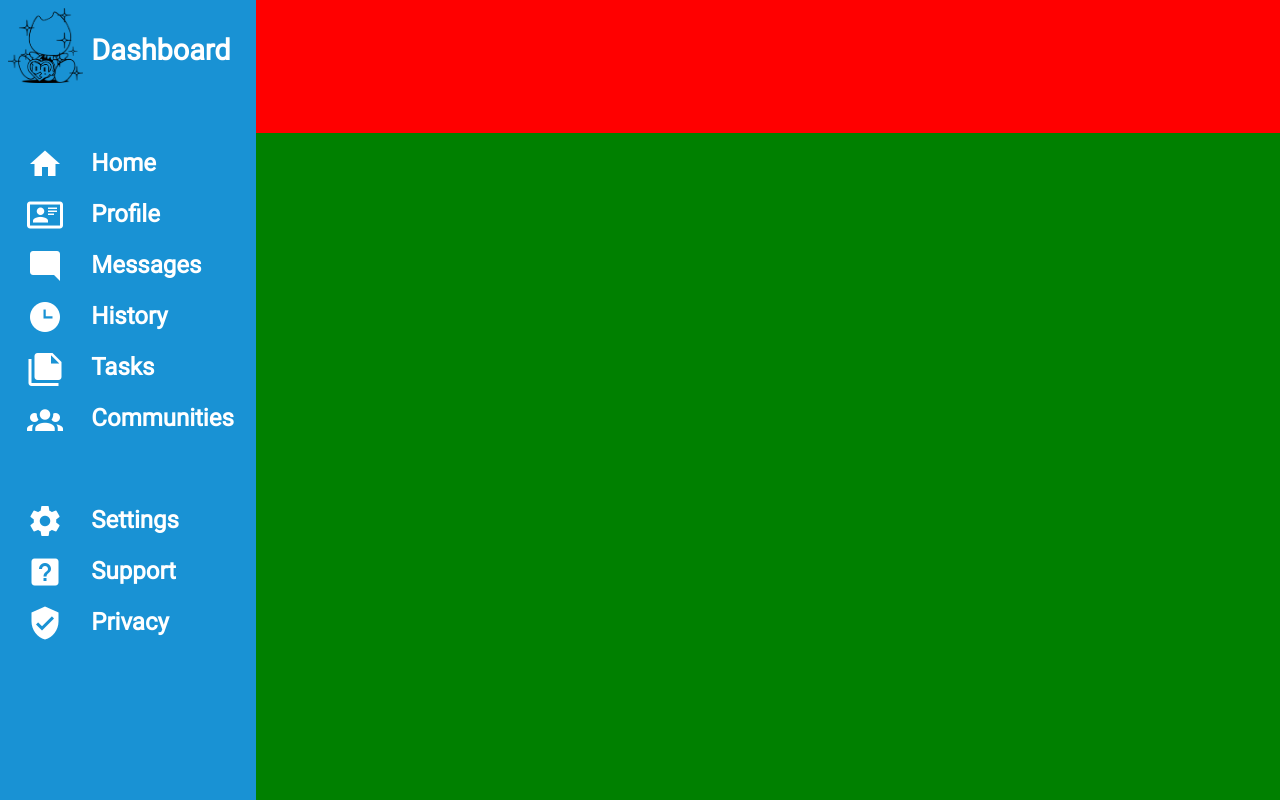
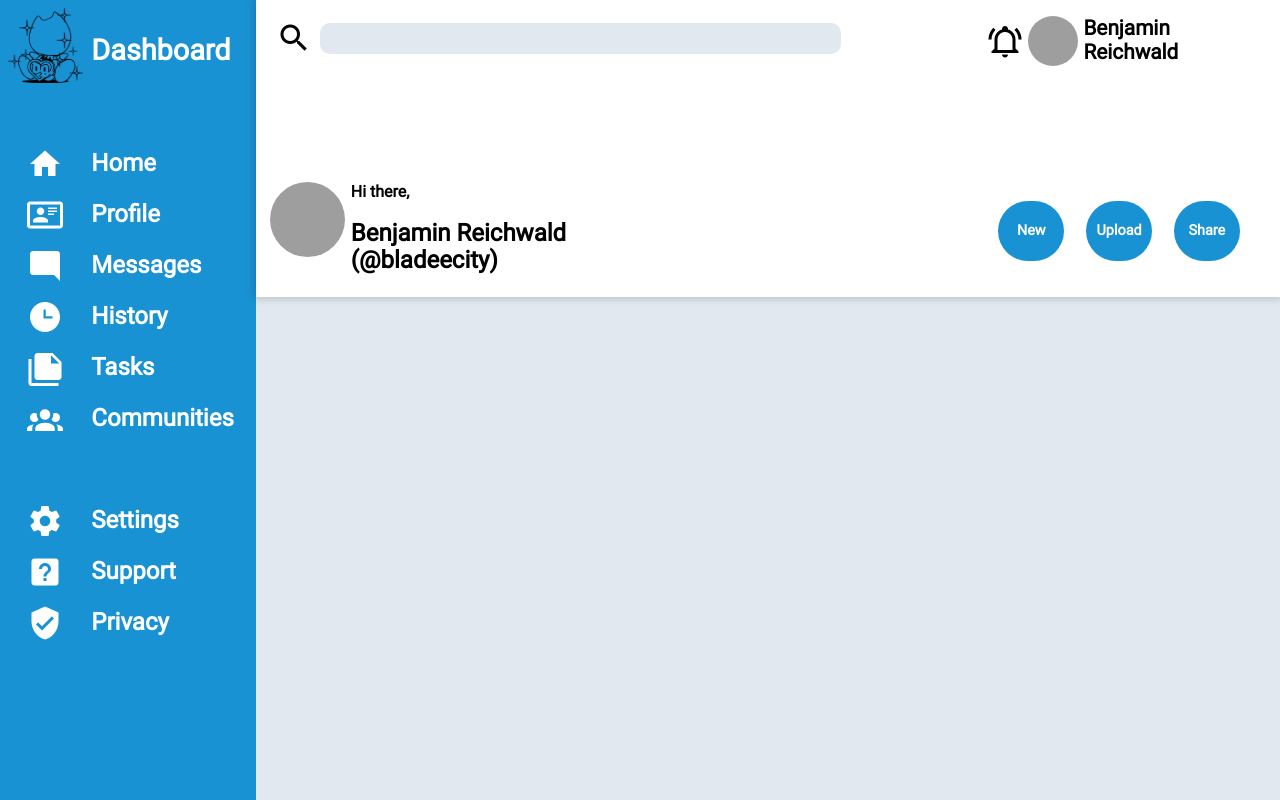
Before and after one commit to youniverse301/Admin_Dashboard, a plain HTML site: page index.html in a window 1280 px wide. Drawn offline with Linux system fonts and the light colour scheme; grey boxes are pictures that could not be loaded; files whose address does not match are found by name.

Commit message:
Header complete

```diff
--- a/index.html
+++ b/index.html
@@ -9,11 +9,10 @@
 </head>
 <body>
     <div class="container">
-
         <div class="sidebar">
             <div class="sidebarGrid">
                 <input type="image" src="dg-logo.png" name="dgLogo" class="dgLogo" id="dgLogo" />
-                <h1>Dashboard</h1>
+                <h1 class="dash">Dashboard</h1>
                 <input type="image" src="home.png" name="homebtn" class="homebtn" id="homebtn" />
                 <button id="home">Home</button>
                 <input type="image" src="card-account-details-outline.png" name="profilebtn" class="profilebtn" id="profilebtn" />
@@ -34,11 +33,31 @@
                 <button id="privacy">Privacy</button>
             </div>
         </div>
-        <div class="header">
+        <div class="main-content">
 
         </div>
-        <div class="main-content">
-
+        <div class="header">
+            <div class="headerGrid">
+                <div class="search">
+                    <input type="image" src="magnify.png" name="searchbtn" class="searchbtn" id="searchbtn" />
+                    <button id="searchbar"></button>
+                </div>
+                <div class="bottomleftHeader">
+                    <img class="profilepicBig" src="https://lastfm.freetls.fastly.net/i/u/770x0/bc5b80e331dbea9fdd5f7537f32883a3.jpg#bc5b80e331dbea9fdd5f7537f32883a3">
+                    <h2 class="hi">Hi there,</h2>
+                    <h1 class="usernameBig">Benjamin Reichwald (@bladeecity)</h1>
+                </div>
+                <div class="bottomrightHeader">
+                    <button class="newbtn">New</button>
+                    <button class="uploadbtn">Upload</button>
+                    <button class="sharebtn">Share</button>
+                </div>
+                <div class="toprightHeader">
+                    <input type="image" src="bell-ring-outline.png" name="bellbtn" class="bellbtn" id="bellbtn" />
+                    <img class="profilepicSmall" src="https://lastfm.freetls.fastly.net/i/u/770x0/bc5b80e331dbea9fdd5f7537f32883a3.jpg#bc5b80e331dbea9fdd5f7537f32883a3">
+                    <h2 class="usernameSmall">Benjamin Reichwald</h2>
+                </div>
+            </div>
         </div>
     </div>
 </body>
--- a/styles.css
+++ b/styles.css
@@ -351,7 +351,7 @@
   .container {
     display: grid;
     grid-template-columns: 1fr 4fr;
-    grid-template-rows: 1fr 5fr;
+    grid-template-rows: .5fr 5fr;
     height: 100vh;
     width: 100vw;
   }
@@ -369,7 +369,8 @@
     grid-column-end: 3;
     grid-row-start: 1;
     grid-row-end: 2;
-    background-color: red;
+    background-color: #FFFFFF;
+
   }
 
   .main-content {
@@ -377,7 +378,7 @@
     grid-column-end: 3;
     grid-row-start: 2;
     grid-row-end: 3;
-    background-color: green;
+    background-color: #E2E8F0;
   }
 
 @font-face {
@@ -387,7 +388,7 @@
 
 .sidebarGrid {
   display: grid;
-  grid-template-columns: 1fr 3fr;
+  grid-template-columns: .5fr 3fr;
   grid-template-rows:  2fr repeat(11, 1fr);
   row-gap: 15px;
   padding-left: 3%;
@@ -425,7 +426,7 @@
   grid-row-end: 4;
 }
 
-h1 {
+.dash {
   justify-self: start;
   align-self: start;
   padding-top: 4%;
@@ -605,3 +606,164 @@ h1 {
   grid-row-start: 12;
   grid-row-end: 13;
 }
+
+.headerGrid {
+  display: grid;
+  grid-template-columns: repeat(7, 1fr);
+  grid-template-rows: 2fr 2fr;
+  box-shadow: 0px 0px 8px 2px #00000029;
+}
+
+.search {
+  grid-column-start: 1;
+  grid-column-end: 5;
+  display: grid;
+  grid-template-columns: .5fr 5fr;
+  height: 50%;
+  align-items: center;
+  padding-top: 3%;
+  padding-left: 2%;
+}
+
+#searchbar {
+  height: 75%;
+  background-color: #E2E8F0;
+  padding: 0;
+  border: none;
+  border-radius: 10px;
+}
+
+#searchbtn {
+  justify-self: center;
+}
+
+.bottomleftHeader {
+  grid-column-start: 1;
+  grid-column-end: 4;
+  grid-row-start: 3;
+  grid-row-end: 4;
+  display: grid;
+  grid-template-columns: 1fr 4fr;
+  grid-template-rows: 1fr 1fr;
+  padding-left: 2%;
+  padding-bottom: 5%;
+
+}
+
+.profilepicBig {
+  grid-column-start: 1;
+  grid-column-end: 2;
+  grid-row-start: 1;
+  grid-row-end: 3;
+  height: 75px;
+  width: 75px;
+  border-radius: 50%;
+  justify-self: center;
+  align-self: center;
+}
+
+.hi {
+  grid-column-start: 2;
+  grid-column-end: 4;
+  grid-row-start: 1;
+  grid-row-end: 2;
+  font-size: 1rem;
+  font-family: "Roboto", Arial, Helvetica, sans-serif;
+  margin: 0;
+  align-self: center;
+}
+
+.usernameBig {
+  grid-column-start: 2;
+  grid-column-end: 4;
+  grid-row-start: 2;
+  grid-row-end: 3;
+  font-size: 1.5rem;
+  font-weight: bolder;
+  font-family: "Roboto", Arial, Helvetica, sans-serif;
+  justify-self: start;
+  margin: 0;
+}
+
+.bottomrightHeader {
+  grid-column-start: 6;
+  grid-column-end: 8;
+  grid-row-start: 3;
+  grid-row-end: 4;
+  display: grid;
+  grid-template-columns: 1fr 1fr 1fr;
+  grid-template-rows: 1fr;
+  align-items: center;
+  justify-items: center;
+  padding-right: 10%;
+}
+
+.newbtn {
+  width: 75%;
+  height: 45%;
+  border-radius: 36px;
+  border: none;
+  background-color: #1992D4;
+  color: white;
+  font-family: "Roboto", Arial, Helvetica, sans-serif;
+  font-weight: bolder;
+  font-size: .9rem;
+}
+
+.uploadbtn {
+  width: 75%;
+  height: 45%;
+  border-radius: 36px;
+  border: none;
+  background-color: #1992D4;
+  color: white;
+  font-family: "Roboto", Arial, Helvetica, sans-serif;
+  font-weight: bolder;
+  font-size: .9rem;
+}
+
+.sharebtn {
+  width: 75%;
+  height: 45%;
+  border-radius: 36px;
+  border: none;
+  background-color: #1992D4;
+  color: white;
+  font-family: "Roboto", Arial, Helvetica, sans-serif;
+  font-weight: bolder;
+  font-size: .9rem;
+}
+
+.toprightHeader {
+  display: grid;
+  grid-template-columns: 1fr 2fr 8fr;
+  grid-template-rows: 1fr;
+  grid-column-start: 6;
+  grid-column-end: 8;
+  align-items: center;
+  justify-items: center;
+  column-gap: 5px;
+  padding-right: 5%;
+}
+
+.profilepicSmall {
+  height: 50px;
+  width: 50px;
+  border-radius: 50%;
+  grid-column-start: 2;
+  grid-column-end: 3;
+}
+
+.bellbtn {
+  grid-column-start: 1;
+  grid-column-end: 2;
+}
+
+.usernameSmall {
+  grid-column-start: 3;
+  grid-column-end: 4;
+  justify-self: start;
+  font-family: "Roboto", Arial, Helvetica, sans-serif;
+  font-weight: bold;
+  font-size: 1.3rem;
+}
```
Also changed, not shown: bell-ring-outline.png (added), bell-ring.png (added), magnify.png (added).
